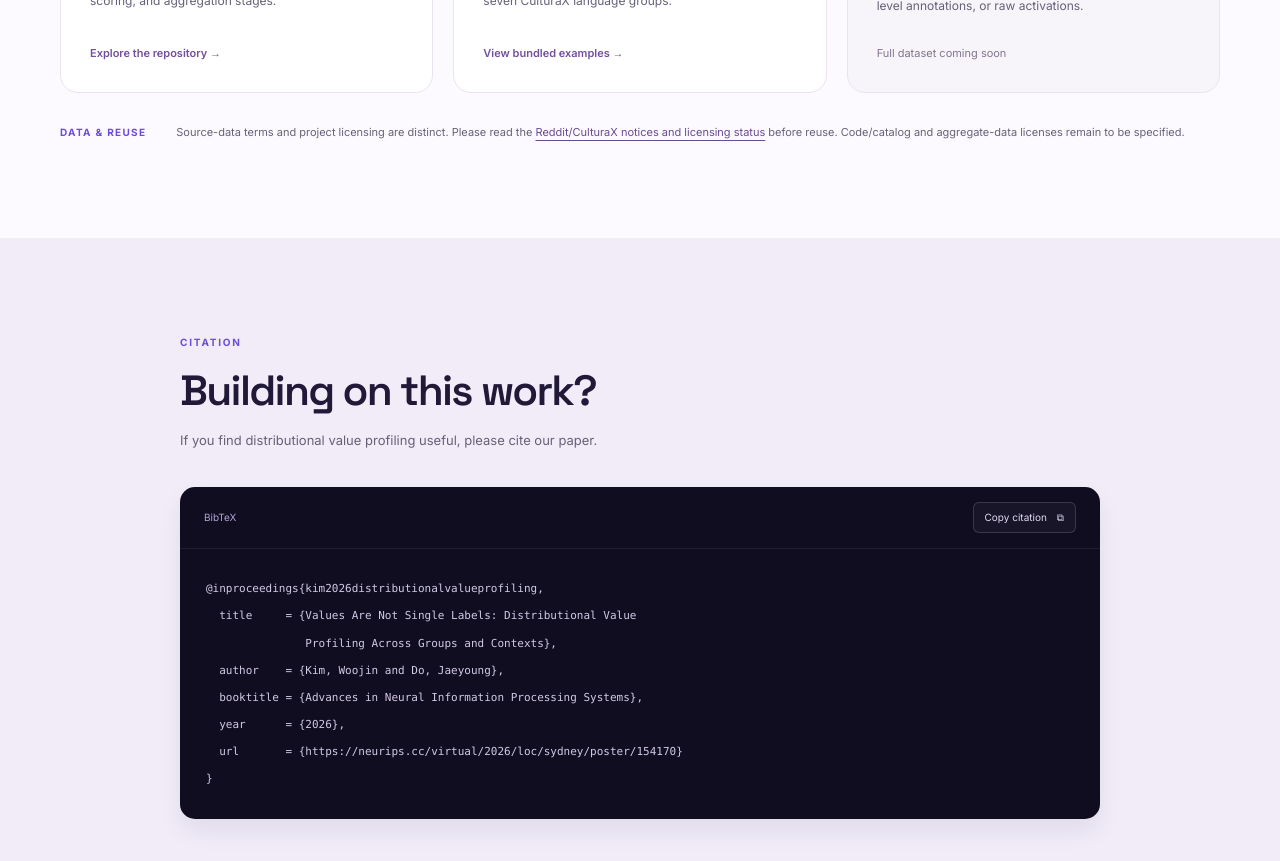
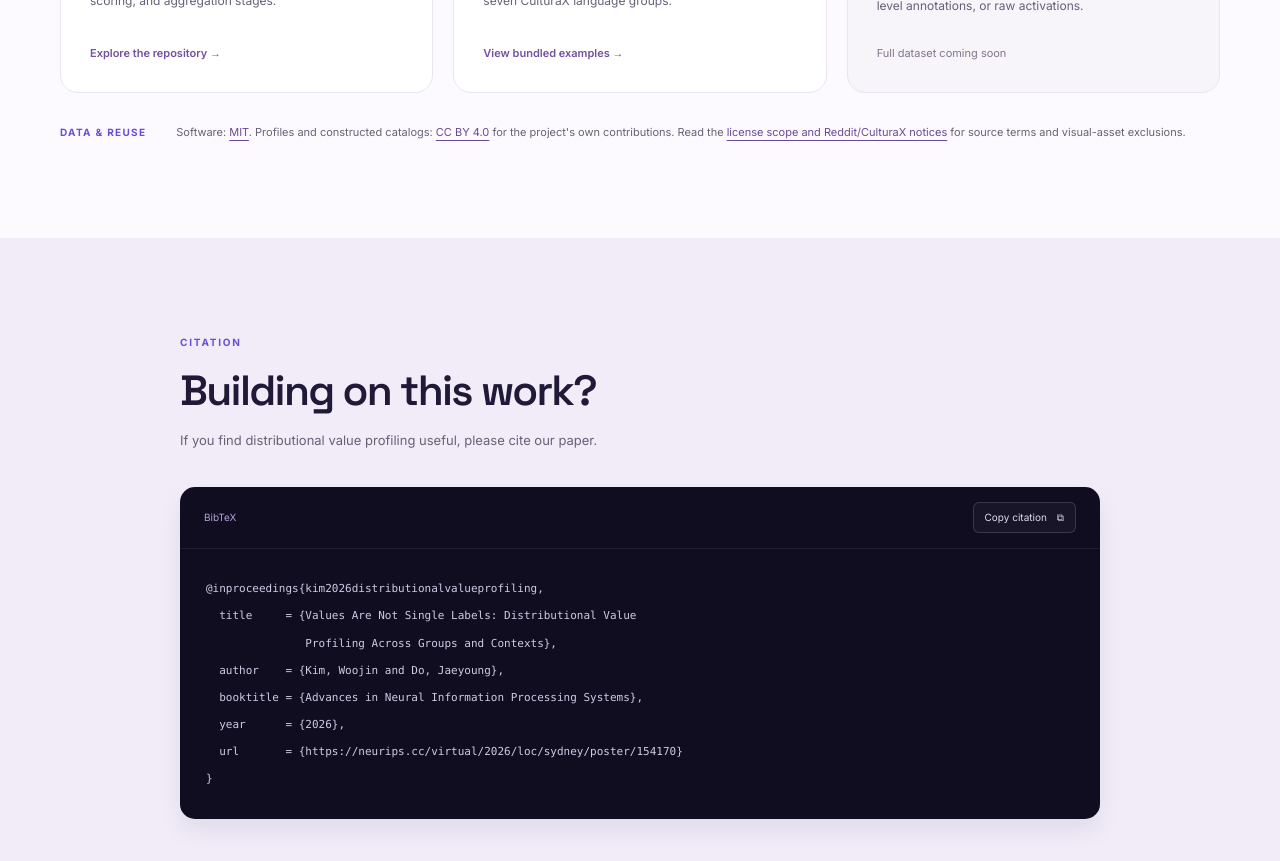
Before and after one commit to AIDASLab/DVP, a plain HTML site: page docs/index.html in a window 1280 px wide. Shown: the part 7420-8281 px from the top of the page. Drawn offline with Linux system fonts and the light colour scheme.

Commit message:
License software under MIT and profiles and catalogs under CC BY 4.0

```diff
--- a/docs/index.html
+++ b/docs/index.html
@@ -172,7 +172,7 @@
           <a class="resource-card" href="https://github.com/Darklightened/DVP/tree/main/examples/released_profiles"><span class="resource-kicker">Aggregate examples <span aria-hidden="true">↗</span></span><h3>Explore the formats.</h3><p>Small actual examples across eight profile families and seven CulturaX language groups.</p><span class="resource-cta">View bundled examples →</span></a>
           <article class="resource-card resource-pending"><span class="resource-kicker">Hugging Face <span class="soon">Coming soon</span></span><h3>The full aggregate bundle.</h3><p>Aggregate profiles without original corpus text, row-level annotations, or raw activations.</p><span class="resource-cta">Full dataset coming soon</span></article>
         </div>
-        <div class="data-note"><span class="tiny-label">Data &amp; reuse</span><p>Source-data terms and project licensing are distinct. Please read the <a href="https://github.com/Darklightened/DVP/blob/main/DATA.md">Reddit/CulturaX notices and licensing status</a> before reuse. Code/catalog and aggregate-data licenses remain to be specified.</p></div>
+        <div class="data-note"><span class="tiny-label">Data &amp; reuse</span><p>Software: <a href="https://github.com/Darklightened/DVP/blob/main/LICENSE">MIT</a>. Profiles and constructed catalogs: <a href="https://github.com/Darklightened/DVP/blob/main/LICENSE-DATA">CC BY 4.0</a> for the project's own contributions. Read the <a href="https://github.com/Darklightened/DVP/blob/main/DATA.md">license scope and Reddit/CulturaX notices</a> for source terms and visual-asset exclusions.</p></div>
       </div>
     </section>
 
```
Also changed, not shown: examples/released_profiles/manifest.json, 8 other files.
